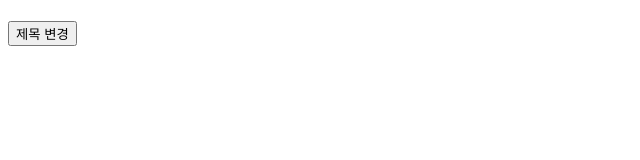
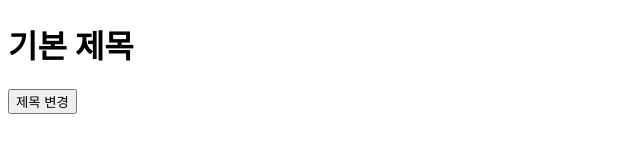
Before and after one commit to hmoongi94/classroom, a plain HTML site: page react/react-3-stateData/react-3-stateData.html in a window 1280 px wide. Shown: the whole page, without its empty margins (0-640 px from the left). Drawn offline with Linux system fonts and the light colour scheme.

Commit message:
함수를 실행을 안했었음. 문제 해결

```diff
--- a/react/react-3-stateData/react-3-stateData.html
+++ b/react/react-3-stateData/react-3-stateData.html
@@ -13,6 +13,7 @@
     </div>
     <script type="module">
       import  {load} from "./react-3-stateData.js"
+      load()
     </script>
 
   </body>
```
